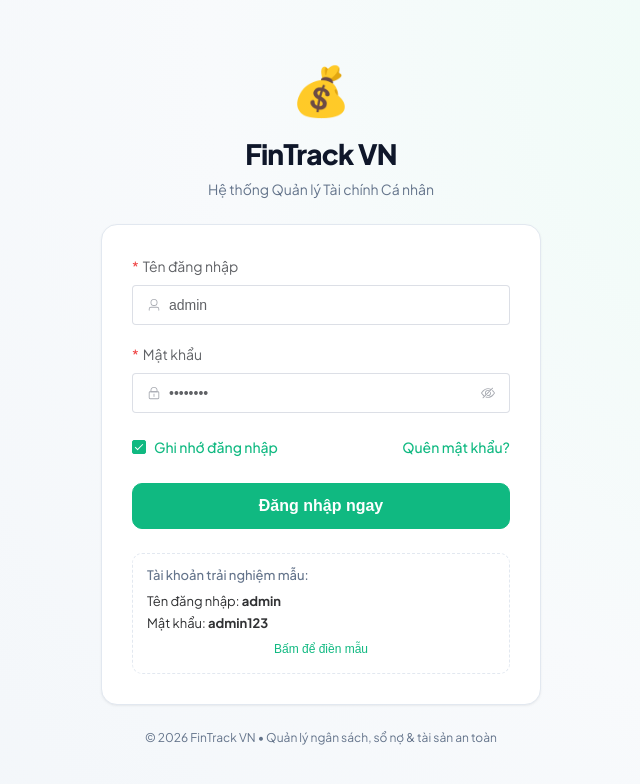
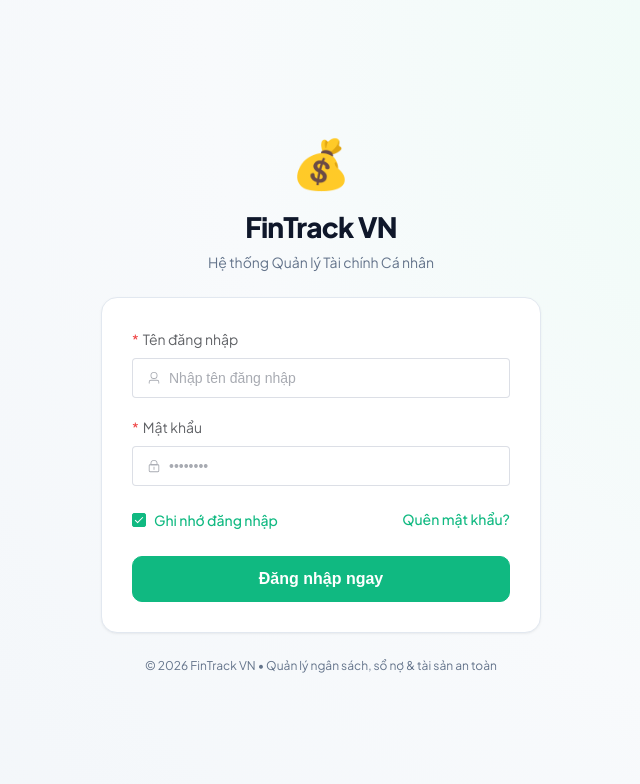
Before and after one commit to 21thDecember/fintrack-frontend, a Vue app: page /login in a window 1280 px wide. Shown: the top 784 px of the page, without its empty margins (319-959 px from the left). Built offline with nearby package versions, Linux system fonts and the light colour scheme.

Commit message:
refactor(auth): remove demo hint section from login page

```diff
--- a/src/views/auth/LoginView.vue
+++ b/src/views/auth/LoginView.vue
@@ -18,7 +18,7 @@
           <el-form-item label="Tên đăng nhập" prop="username">
             <el-input
               v-model="form.username"
-              placeholder="admin"
+              placeholder="Nhập tên đăng nhập"
               :prefix-icon="User"
               size="large"
             />
@@ -50,15 +50,6 @@
             Đăng nhập ngay
           </el-button>
         </el-form>
-
-        <div class="demo-hint">
-          <p class="hint-title">Tài khoản trải nghiệm mẫu:</p>
-          <div class="hint-credentials" @click="fillDemo">
-            <span>Tên đăng nhập: <strong>admin</strong></span>
-            <span>Mật khẩu: <strong>admin123</strong></span>
-            <el-button text type="primary" size="small">Bấm để điền mẫu</el-button>
-          </div>
-        </div>
       </el-card>
 
       <footer class="login-footer">
@@ -78,19 +69,14 @@ const authStore = useAuthStore()
 const loginFormRef = ref<FormInstance>()
 
 const form = reactive({
-  username: 'admin',
-  password: 'admin123',
+  username: '',
+  password: '',
   rememberMe: true
 })
 
 const rules: FormRules = {
   username: [{ required: true, message: 'Vui lòng nhập tên đăng nhập', trigger: 'blur' }],
   password: [{ required: true, message: 'Vui lòng nhập mật khẩu', trigger: 'blur' }]
-}
-
-function fillDemo() {
-  form.username = 'admin'
-  form.password = 'admin123'
 }
 
 async function handleLogin() {
@@ -181,28 +167,6 @@ async function handleLogin() {
     border-radius: 10px !important;
   }
 
-  .demo-hint {
-    margin-top: 24px;
-    padding: 12px 14px;
-    border-radius: 10px;
-    background-color: var(--el-table-header-bg-color);
-    border: 1px dashed var(--app-card-border);
-    font-size: 0.8125rem;
-
-    .hint-title {
-      color: var(--app-text-muted);
-      margin-bottom: 6px;
-      font-weight: 500;
-    }
-
-    .hint-credentials {
-      display: flex;
-      flex-direction: column;
-      gap: 3px;
-      cursor: pointer;
-    }
-  }
-
   .login-footer {
     text-align: center;
     font-size: 0.75rem;
```
